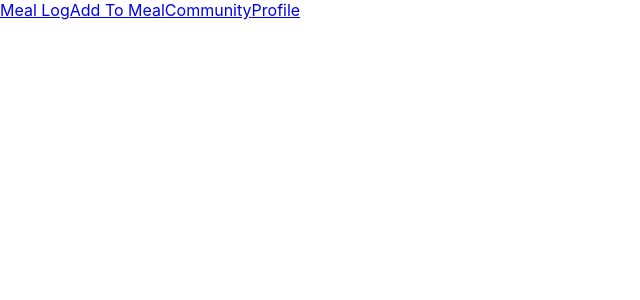
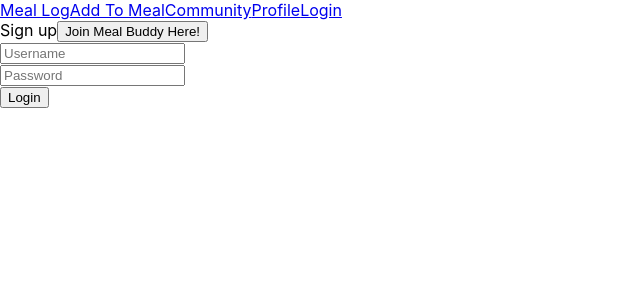
Before and after one commit to TitleXp/phase-4-mealbuddy, a React (Create React App) app in the folder client/: page /login in a window 1280 px wide. Shown: the top 300 px of the page, without its empty margins (0-640 px from the left). Built offline with nearby package versions, Linux system fonts and the light colour scheme; no server answers.

Commit message:
signin logout create user is done on front end

```diff
--- a/client/src/components/App.js
+++ b/client/src/components/App.js
@@ -1,5 +1,10 @@
 import { Switch, Route } from 'react-router-dom'
+import { useHistory } from 'react-router-dom'
+import { useState, useEffect } from 'react'
+
+
 import Login from './Login'
+import Signup from './Signup'
 import MealLog from './MealLog'
 import AddToMeal from './AddToMeal'
 import CreateAFoodForm from './CreateAFoodForm'
@@ -7,10 +12,43 @@
 import Community from './Community'
 import NavBar from './NavBar'
 
+
+
 function App() {
+
+    const history = useHistory()
+
+    const [currentUser, setCurrentUser] = useState(null);
+    const [showLogin, setShowLogin] = useState(true)
+
+    const handleLoginSignup = () => {
+        setShowLogin(currentVal => !currentVal)
+      }
+
+      useEffect(() => { // fetch /authorized to see if user is logged in when page refresh/navigate away
+        const fetchAuthorizedUser = async () => {
+            try {
+              const resp = await fetch("/authorized")
+              const data = await resp.json()
+              if(resp.ok){
+              setCurrentUser(data)
+              history.push('/meals')
+                }else {
+                  // setMessage something
+              }
+            } catch (error) {
+              alert(error)
+            }
+          }
+          fetchAuthorizedUser()
+        }, [])
+
+
+    // console.log(currentUser)
+
   return (
     <div>
-        <NavBar />
+        <NavBar setCurrentUser={setCurrentUser} currentUser={currentUser}/>
         <Switch>
 
           <Route exact path= "/">
@@ -37,6 +75,16 @@
               <Community />
           </Route>
 
+          <Route exact path="/login" >
+            <>
+                {showLogin?
+                    <Login setCurrentUser={setCurrentUser} handleLoginSignup={handleLoginSignup}/> :
+                    <Signup setCurrentUser={setCurrentUser} handleLoginSignup={handleLoginSignup}/>
+                }
+            </>
+          </Route>
+
+
         </Switch>
     </div>
   );
--- a/client/src/components/Login.js
+++ b/client/src/components/Login.js
@@ -1,10 +1,70 @@
 import React from 'react';
+import { useState } from 'react';
+import { useHistory } from 'react-router-dom';
 
-const Login = () => {
+const Login = ( { setCurrentUser, handleLoginSignup }) => {
+
+    const history = useHistory()
+
+    const [user, setUser] = useState({
+        username: "",
+        password: ""
+    });
+
+    // const handleChange = ({target: {name, value}}) => {
+    //     setUser(current => ({
+    //         ...current,
+    //         [name]: value
+    //     }))
+    // }
+
+    const handleChange = (e) => {
+        setUser({...user, [e.target.name]: e.target.value})
+      }
+
+    const handleSubmit = (e) => {
+        e.preventDefault()
+        fetch("/login", {
+            method: "POST",
+            headers: {
+                "Content-Type": "application/json"
+            },
+            body: JSON.stringify(user)
+        })
+        .then(res => {
+            if(res.status === 200){
+                res.json().then(userObj => {
+                    setCurrentUser(userObj)
+                    history.push('/meals')
+                })
+            } else {
+                res.json().then(errorObj => alert(errorObj.error))
+            }
+        })
+        .catch(error => alert(error))
+        setUser({
+            username: "",
+            password: ""
+        })
+    }
+
     return (
         <div>
+        Sign up
+        <button onClick={handleLoginSignup}>Join Meal Buddy Here!</button>
+        <form onSubmit={handleSubmit}>
 
-        </div>
+            <div>
+                <input type="text" onChange={handleChange} value={user.username} name="username" placeholder='Username' />
+            </div>
+
+            <div>
+                <input type="password" onChange={handleChange} value={user.password} name="password" placeholder='Password'/>
+            </div>
+
+            <input type="submit" value="Login" />
+        </form>
+    </div>
     );
 }
 
--- a/client/src/components/NavBar.js
+++ b/client/src/components/NavBar.js
@@ -1,9 +1,57 @@
 import React from 'react';
 import { Link } from 'react-router-dom'
+import { useHistory } from 'react-router-dom';
 
-const NavBar = () => {
+const NavBar = ( { setCurrentUser, currentUser } ) => {
+
+    const history = useHistory()
+
+    const handleLogOut = (e) => { // delete session/logout
+        fetch("/logout", {
+           method: "DELETE", }
+           ).then((r) => {
+          if (r.ok) {
+            setCurrentUser(null)
+            history.push('/');
+          } else {
+            r.json()
+            .then(err => alert(err))
+          }
+        });
+      }
+
+    if(!currentUser) {
+        return(
+
+            <div>
+                <Link to="/meals">
+                    Meal Log
+                </Link>
+
+                <Link to="/meals/food_item/new" >
+                    Add To Meal
+                </Link>
+
+                <Link to="/community">
+                    Community
+                </Link>
+
+                <Link to="/profile">
+                    Profile
+                </Link>
+
+                <Link to="/login">
+                    Login
+                </Link>
+
+            </div>
+        )
+    }
+
+
     return (
         <div>
+            {/* Welcome, {currentUser.username} */}
             <Link to="/meals">
                 Meal Log
             </Link>
@@ -19,6 +67,13 @@
             <Link to="/profile">
                 Profile
             </Link>
+
+            <Link to="/login">
+                Login
+            </Link>
+
+            <button onClick={handleLogOut}>Log Out</button>
+
         </div>
     );
 }
--- a/client/src/components/Signup.js
+++ b/client/src/components/Signup.js
@@ -1,11 +1,89 @@
-import React from 'react';
+import React from 'react'
+import { useState } from 'react'
+import { useHistory } from 'react-router-dom'
 
-const Signup = () => {
-    return (
-        <div>
+const Signup = ({ handleLoginSignup, setCurrentUser }) => {
 
-        </div>
-    );
+    const [newUser, setNewUser] = useState({
+        username: "",
+        name: "",
+        dob: "",
+        email: "",
+        password: "",
+        calorie_goal: "",
+        weight: ""
+    })
+
+    const history = useHistory()
+
+    const handleChange = (e) => {
+      setNewUser({...newUser, [e.target.name]: e.target.value})
+    }
+
+    const handleSubmit = (e) => {
+        e.preventDefault();
+        fetch('/signup', {
+            method: 'POST',
+            headers: {
+            'Content-Type': 'application/json',
+            },
+            body: JSON.stringify(newUser),
+        })
+            .then((response) => {
+            if (response.status === 201) {
+                response.json().then(userObj => {
+                setCurrentUser(userObj)
+                history.push('/meals')
+            })      } else {
+                response.json().then((error) => {
+                alert(error)
+                })
+            }
+            })
+            .catch((error) => alert(error));
+        };
+
+  return (
+
+    <div>
+        Login
+        <button onClick={handleLoginSignup}>Log In</button>
+        <form onSubmit={handleSubmit}>
+
+            <div>
+            <input type="text" name="username" placeholder='UserName' onChange={handleChange} value={newUser.username} required />
+            </div>
+
+            <div>
+            <input type="text" name="name" placeholder='Name' onChange={handleChange} value={newUser.Name} required />
+            </div>
+
+            <div>
+            <input type="date" name="dob" placeholder='Date of Birth' onChange={handleChange} value={newUser.dob} required />
+            </div>
+
+            <div>
+            <input type="number" name="calorie_goal" placeholder='Calorie Goal' onChange={handleChange} value={newUser.calorie_goal} required />
+            </div>
+
+            <div>
+            <input type="number" name="weight" placeholder='Weight' onChange={handleChange} value={newUser.weight} required />
+            </div>
+
+            <div>
+            <input type="text" name="email" placeholder='Email' onChange={handleChange} value={newUser.email} required />
+            </div>
+
+            <div>
+            <input type="password" name="password" placeholder='Password' onChange={handleChange} value={newUser.password} required />
+            </div>
+
+          <input type="submit" value="Create New User" />
+
+        </form>
+
+    </div>
+  )
 }
 
-export default Signup;
+export default Signup
```
Also changed, not shown: 2 other files (tests, documents, lock files or other folders).
